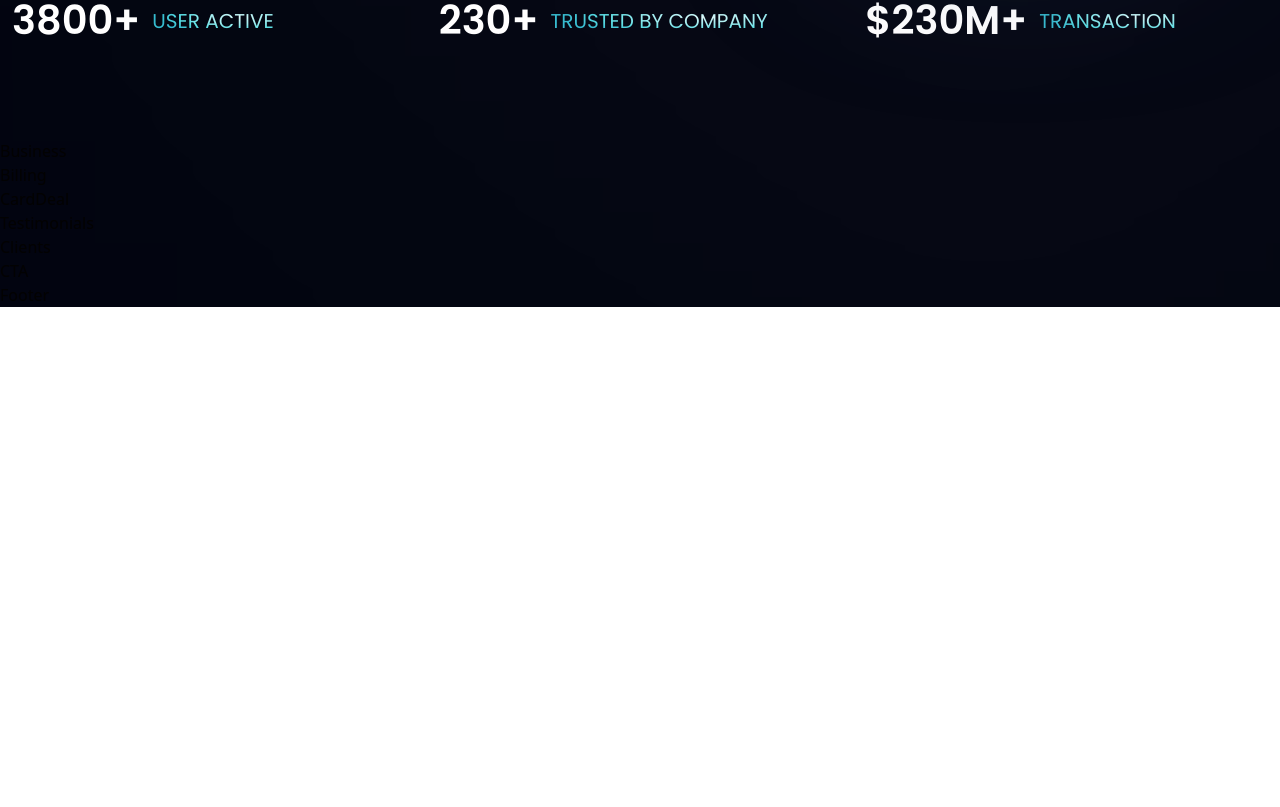
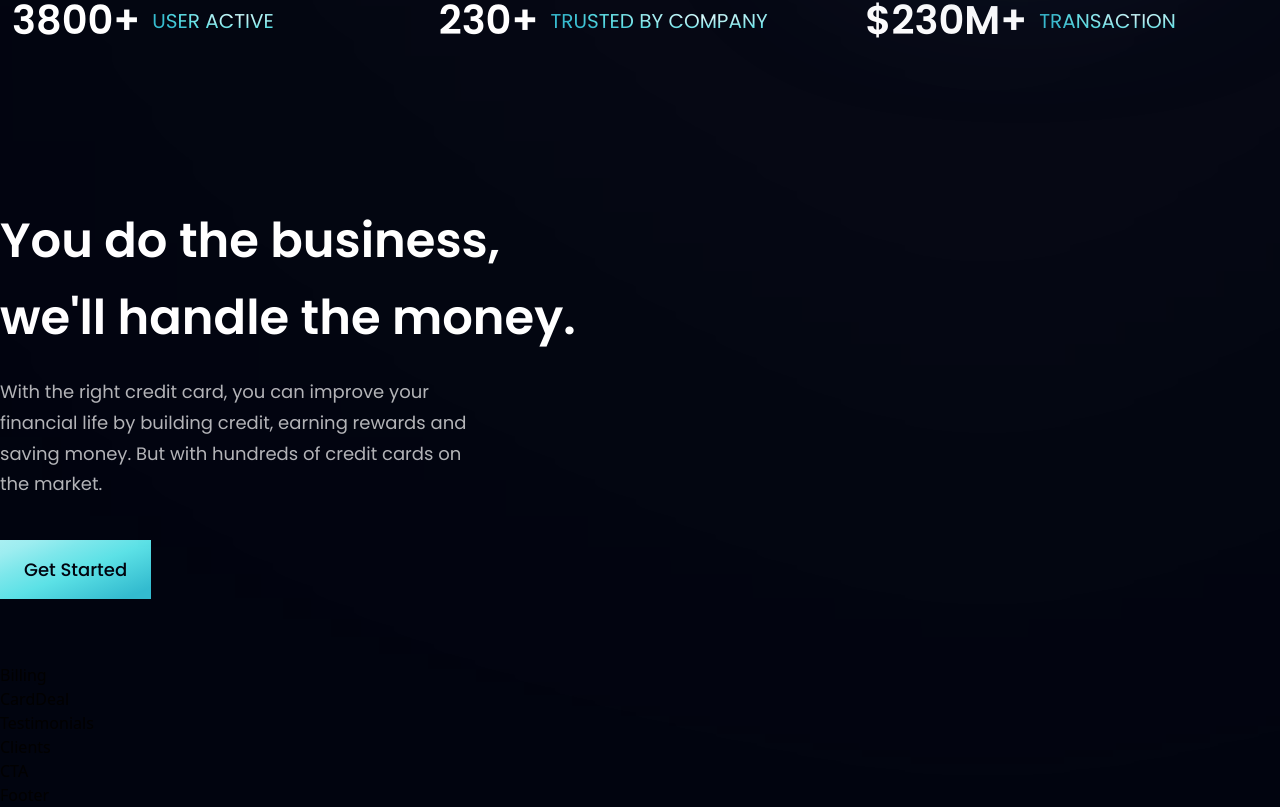
Before and after one commit to ondairos/bank_page, a React (Vite) app: page / in a window 1280 px wide. Shown: the part 790-1597 px from the top of the page. Before the commit the page ends 1097 px from the top, so only its background shows below. Built offline with nearby package versions, Linux system fonts and the light colour scheme.

Commit message:
started business and button components

```diff
--- a/src/components/Business.jsx
+++ b/src/components/Business.jsx
@@ -1,9 +1,25 @@
-import React from 'react'
+import React from "react";
+import { features } from "../constants";
+import styles, { layout } from "../style";
+import Button from "./Button";
 
 const Business = () => {
   return (
-    <div>Business</div>
+  <section id="features" className={layout.section}>
+    <div className={layout.sectionInfo}>
+      <h2 className={styles.heading2}>You do the business,<br className="sm:block hidden"/> we'll handle the money.</h2>
+      <p className={`${styles.paragraph} max-w-[470px] mt-5`}>With the right credit card, you can improve your financial life by building credit, earning rewards and saving money. But with hundreds of credit cards on the market.</p>
+
+      <Button styles="mt-10"/>
+
+    </div>
+
+    <div>
+
+    </div>
+
+  </section>
   )
-}
+};
 
-export default Business
+export default Business;
--- a/src/components/Button.jsx
+++ b/src/components/Button.jsx
@@ -1,8 +1,8 @@
 import React from 'react'
 
-const Button = () => {
+const Button = ( {styles }) => {
   return (
-    <div>Button</div>
+    <button type='button' className={`py-4 px-6 bg-blue-gradient font-poppins font-medium text-[18px] text-primary outline-none ${styles}`}>Get Started</button>
   )
 }
 
```
